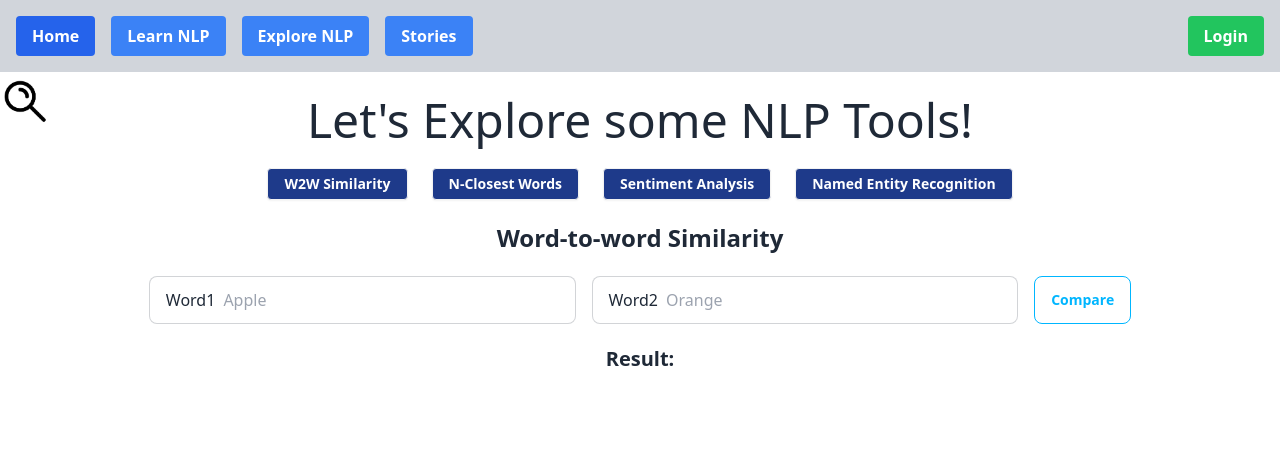
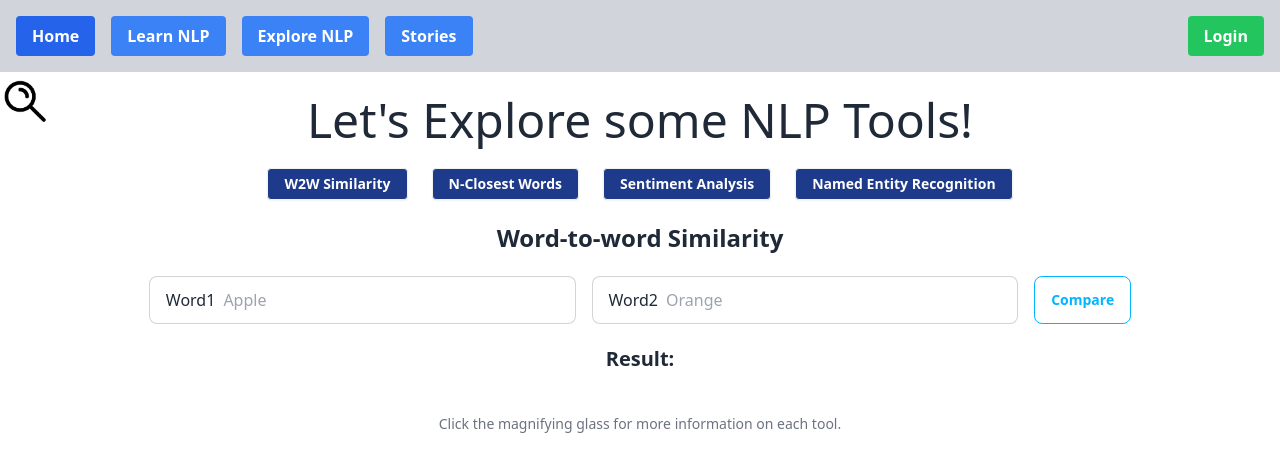
Before and after one commit to jiekeller/Dev10Capstone, a React (Vite) app in the folder learn_nlp_server/: page /ExploreNLP in a window 1280 px wide. Shown: the top 472 px of the page. Built offline with nearby package versions, Linux system fonts and the light colour scheme.

Commit message:
clarification added

```diff
--- a/learn_nlp_server/src/views/ExploreNLP.jsx
+++ b/learn_nlp_server/src/views/ExploreNLP.jsx
@@ -318,16 +318,7 @@ export default function ExploreNLP() {
             {visibleComponent === 'ComponentB' && <ComponentB />}
             {visibleComponent === 'ComponentC' && <ComponentC />}
             {visibleComponent === 'ComponentD' && <ComponentD />}
-
+            <p className="text-center text-sm mt-10 text-gray-500">Click the magnifying glass for more information on each tool.</p>
         </div>
     );
 }
-
-// turn it into a form -> submit button. evt stores information.
-// form ? references get me text from word1 word2 ref
-// usesTate
-// when set state to be new text
-// useState word1input give state, onChange, update state , console log everything with the useState onChange. udate state
-// whenc ompare, check values at that time
-//<label> Input 1: <input type="text" value={input1} onChange={(e) => setInput1(e.target.value)} /> </label>
-// write a little bit about letting users explore bias
```
